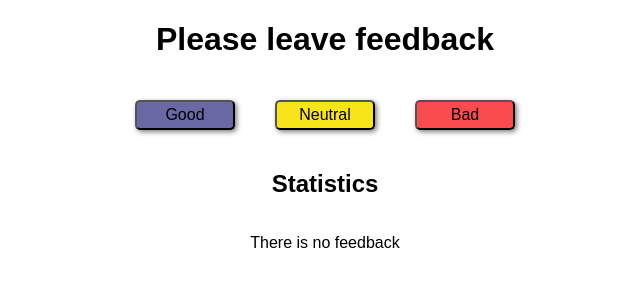
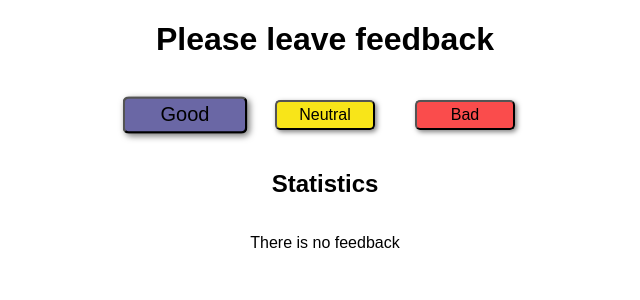
Before and after one commit to VitaliiTymko/goit-react-hw-02-feedback, a React (Create React App) app: page / in a window 1280 px wide. In both pictures the pointer is over the button "Good". Shown: the top 300 px of the page, without its empty margins (315-955 px from the left). Built offline with nearby package versions, Linux system fonts and the light colour scheme.

Commit message:
Update Feedback.module.css

```diff
--- a/src/components/Feedback/Feedback.module.css
+++ b/src/components/Feedback/Feedback.module.css
@@ -20,6 +20,7 @@
 
 button:hover {
   background-color: rgb(106, 103, 165);
+  transform: scale(1.25);
 }
 
 .buttonGood {
```
